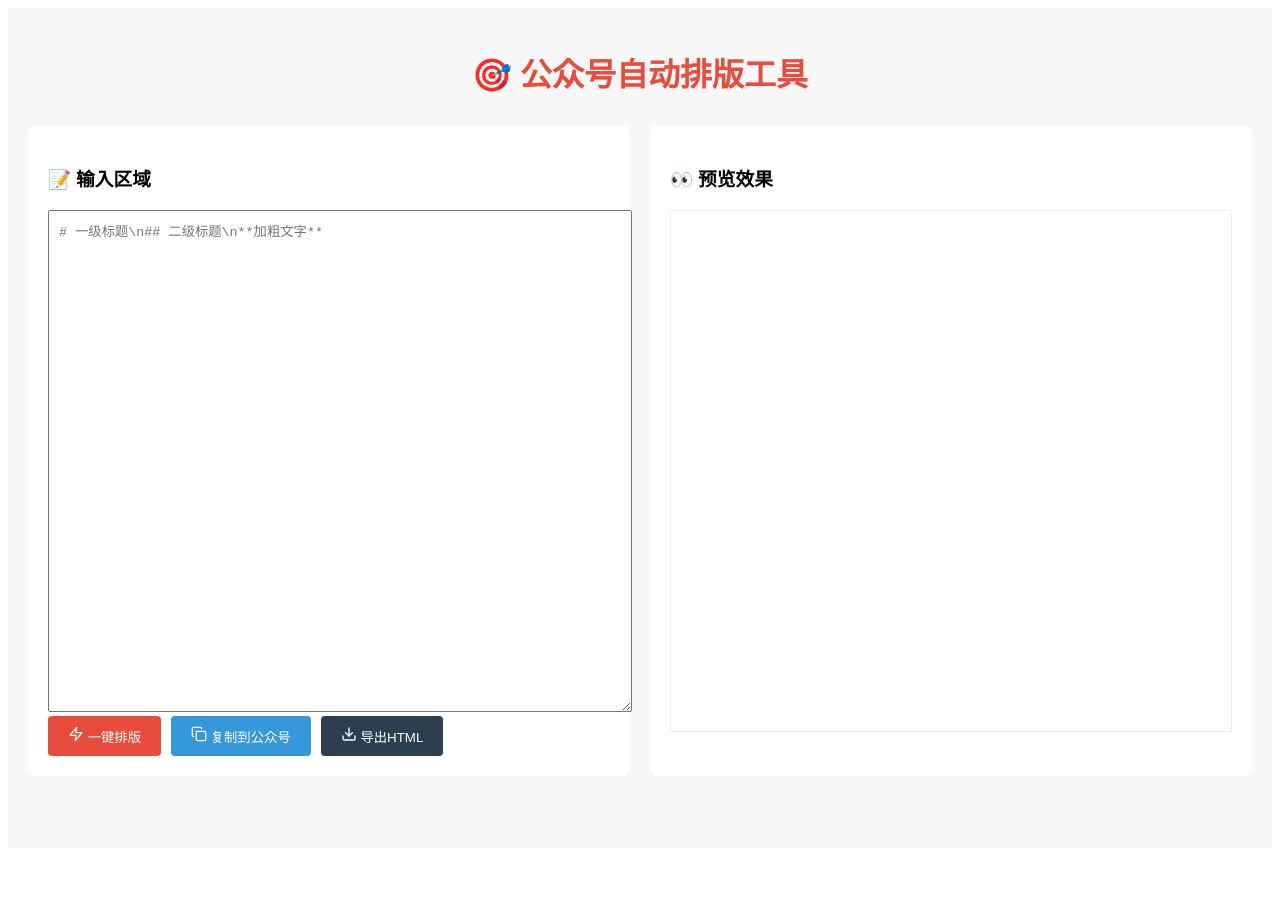
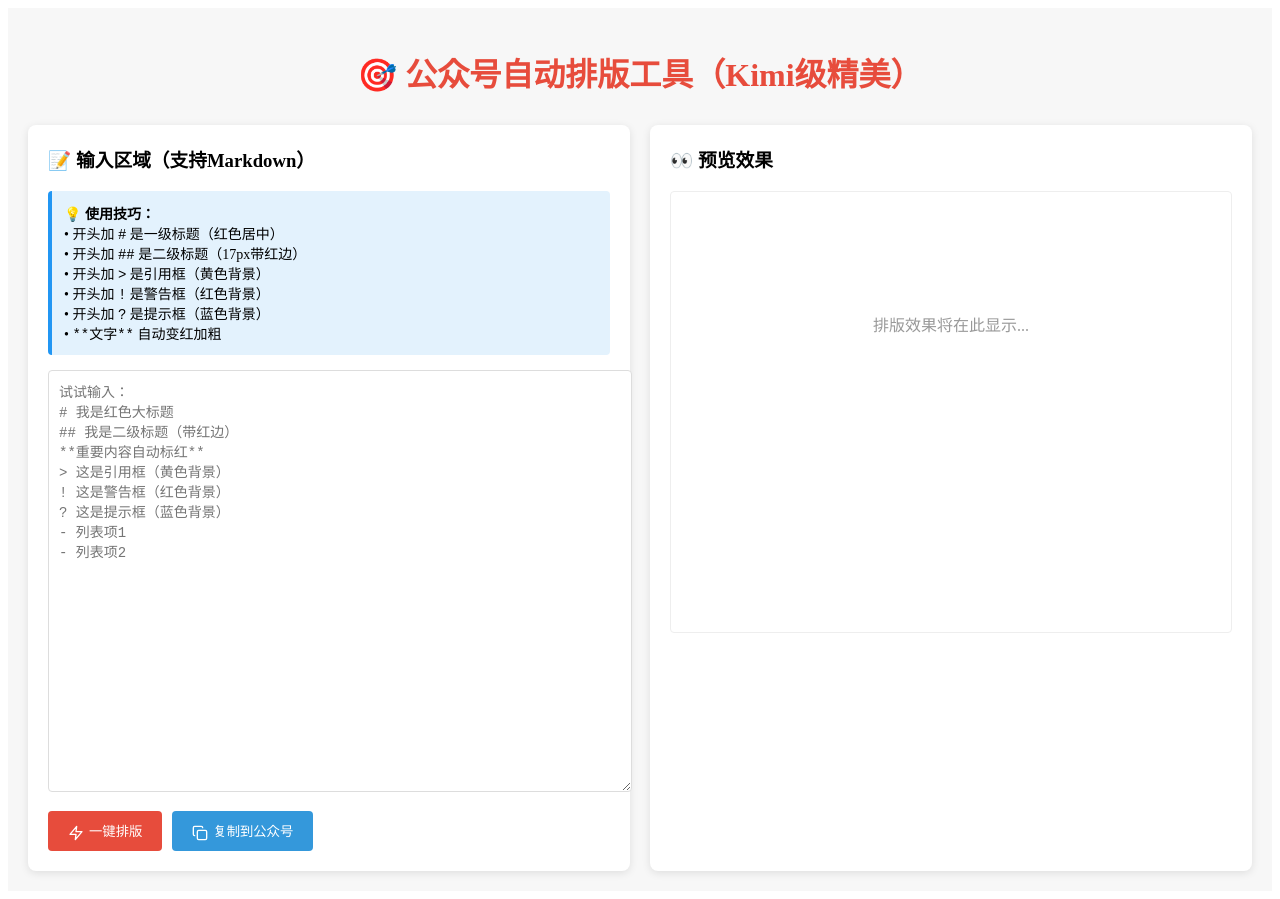
Before and after one commit to liuyiwan888/gzh-formatter, a Next.js app: page / in a window 1280 px wide. Before the commit the page ends 856 px from the top, so only its background shows below. Built offline with nearby package versions, Linux system fonts and the light colour scheme.

Commit message:
Update index.js

```diff
--- a/pages/index.js
+++ b/pages/index.js
@@ -1,6 +1,6 @@
 import { useState } from 'react';
 import { marked } from 'marked';
-import { Copy, Download, Zap } from 'lucide-react';
+import { Copy, Download, Zap, AlertCircle, Info, Quote } from 'lucide-react';
 
 export default function Home() {
   const [markdown, setMarkdown] = useState('');
@@ -8,76 +8,218 @@ export default function Home() {
   const [template, setTemplate] = useState('mimeng');
   const [copied, setCopied] = useState(false);
 
+  // 样式模板（咪蒙风）
   const templates = {
     mimeng: {
-      name: '咪蒙风',
-      title: 'font-size:24px;color:#e74c3c;font-weight:bold;text-align:center;margin:30px 0;',
-      h2: 'font-size:17px;color:#2c3e50;font-weight:bold;margin:25px 0 15px 0;padding-bottom:10px;border-bottom:2px solid #e74c3c;',
-      p: 'font-size:16px;line-height:1.8;color:#333;margin:15px 0;text-align:justify;'
+      name: '咪蒙爆款风',
+      // 一级标题：红色、居中、24px
+      title: 'font-size:24px;color:#e74c3c;font-weight:bold;text-align:center;margin:30px 0;line-height:1.5;',
+      // 二级标题：17px、标黑、红色底边
+      h2: 'font-size:17px;color:#2c3e50;font-weight:bold;margin:25px 0 15px 0;padding-bottom:8px;border-bottom:2px solid #e74c3c;',
+      // 正文：16px、行距1.8
+      p: 'font-size:16px;line-height:1.8;color:#333;margin:15px 0;text-align:justify;',
+      // 引用框：黄色背景
+      blockquote: 'background:#fff9e6;border-left:4px solid #f1c40f;padding:15px;margin:20px 0;border-radius:4px;',
+      // 提示框：蓝色背景
+      info: 'background:#e3f2fd;border-left:4px solid #2196f3;padding:15px;margin:20px 0;border-radius:4px;',
+      // 警告框：红色背景
+      warning: 'background:#ffebee;border-left:4px solid #f44336;padding:15px;margin:20px 0;border-radius:4px;'
     }
   };
 
+  // 关键词自动标红
+  const highlightKeywords = (text) => {
+    const keywords = ['核心', '关键', '重要', '推荐', '警告', '注意', '必看', '绝招', '秘诀', '干货', '痛点', '爽点'];
+    keywords.forEach(k => {
+      const regex = new RegExp(`(${k})`, 'g');
+      text = text.replace(regex, `<span style="color:#e74c3c;font-weight:bold;">$1</span>`);
+    });
+    return text;
+  };
+
+  // 格式化文章
   const formatArticle = () => {
-    if (!markdown.trim()) return alert('请先输入文章内容！');
+    if (!markdown.trim()) {
+      alert('请先输入文章内容！');
+      return;
+    }
+
     const current = templates[template];
     const renderer = new marked.Renderer();
 
+    // 一级标题
     renderer.heading = (text, level) => {
-      if (level === 1) return `<h1 style="${current.title}">${text}</h1>`;
-      if (level === 2) return `<h2 style="${current.h2}">${text}</h2>`;
+      if (level === 1) {
+        return `<h1 style="${current.title}">${text}</h1>`;
+      }
+      // 二级标题
+      if (level === 2) {
+        return `<h2 style="${current.h2}">${text}</h2>`;
+      }
       return `<h3 style="font-size:16px;color:#333;font-weight:bold;margin:20px 0 10px 0;">${text}</h3>`;
     };
 
+    // 正文段落
     renderer.paragraph = (text) => {
-      return `<p style="${current.p}">${text}</p>`;
+      // 检查是否是特殊块
+      if (text.startsWith('> ')) {
+        // 引用框
+        const content = text.replace('> ', '');
+        return `<blockquote style="${current.blockquote}">${highlightKeywords(content)}</blockquote>`;
+      }
+      if (text.startsWith('! ')) {
+        // 警告框
+        const content = text.replace('! ', '');
+        return `<div style="${current.warning}"><span style="font-weight:bold;">⚠️ 警告：</span>${highlightKeywords(content)}</div>`;
+      }
+      if (text.startsWith('? ')) {
+        // 提示框
+        const content = text.replace('? ', '');
+        return `<div style="${current.info}"><span style="font-weight:bold;">💡 提示：</span>${highlightKeywords(content)}</div>`;
+      }
+      return `<p style="${current.p}">${highlightKeywords(text)}</p>`;
+    };
+
+    // 列表
+    renderer.list = (body) => {
+      return `<ul style="font-size:16px;margin:10px 0;padding-left:20px;">${body}</ul>`;
+    };
+
+    renderer.listitem = (text) => {
+      return `<li style="margin:8px 0;">${highlightKeywords(text)}</li>`;
+    };
+
+    // 加粗
+    renderer.strong = (text) => {
+      return `<strong style="color:#e74c3c;font-weight:bold;">${text}</strong>`;
+    };
+
+    // 行内代码
+    renderer.codespan = (code) => {
+      return `<code style="background:#f4f4f4;padding:2px 6px;border-radius:3px;font-size:14px;border:1px solid #ddd;">${code}</code>`;
     };
 
     marked.setOptions({ renderer });
     setHtml(marked.parse(markdown));
   };
 
+  // 一键复制
   const copyToClipboard = async () => {
-    if (!html) return alert('请先排版！');
+    if (!html) {
+      alert('请先排版！');
+      return;
+    }
+
+    const fullHTML = `<!DOCTYPE html>
+<html>
+<head>
+  <meta charset="UTF-8">
+  <meta name="viewport" content="width=device-width, initial-scale=1.0">
+  <title>公众号文章</title>
+  <style>
+    body { margin: 0; padding: 20px; background: #f7f7f7; }
+    .container { max-width: 700px; margin: 0 auto; background: #fff; padding: 30px; border-radius: 8px; }
+  </style>
+</head>
+<body>
+  <div class="container">${html}</div>
+</body>
+</html>`;
+
+    try {
       const tempDiv = document.createElement('div');
-    tempDiv.innerHTML = html;
+      tempDiv.innerHTML = fullHTML;
       document.body.appendChild(tempDiv);
+
       const range = document.createRange();
       range.selectNodeContents(tempDiv);
       const selection = window.getSelection();
       selection.removeAllRanges();
       selection.addRange(range);
+
       document.execCommand('copy');
       document.body.removeChild(tempDiv);
+
       setCopied(true);
       setTimeout(() => setCopied(false), 2000);
+    } catch (err) {
+      alert('复制失败，请手动复制');
+    }
   };
 
   return (
-    <div style={{ minHeight: '100vh', background: '#f7f7f7', padding: '20px' }}>
-      <h1 style={{ textAlign: 'center', color: '#e74c3c', marginBottom: '30px' }}>🎯 公众号自动排版工具</h1>
-      <div style={{ maxWidth: '1400px', margin: '0 auto' }}>
+    <div style={{ minHeight: '100vh', background: '#f7f7f7' }}>
+      <div style={{ maxWidth: '1400px', margin: '0 auto', padding: '20px' }}>
+        <h1 style={{ textAlign: 'center', color: '#e74c3c', marginBottom: '30px' }}>
+          🎯 公众号自动排版工具（Kimi级精美）
+        </h1>
+
         <div style={{ display: 'grid', gridTemplateColumns: '1fr 1fr', gap: '20px' }}>
-          <div style={{ background: '#fff', padding: '20px', borderRadius: '8px' }}>
-            <h3>📝 输入区域</h3>
+          {/* 左侧输入区 */}
+          <div style={{ background: '#fff', padding: '20px', borderRadius: '8px', boxShadow: '0 2px 8px rgba(0,0,0,0.1)' }}>
+            <h3 style={{ marginTop: 0 }}>📝 输入区域（支持Markdown）</h3>
+
+            {/* 使用提示 */}
+            <div style={{ background: '#e3f2fd', borderLeft: '4px solid #2196f3', padding: '12px', marginBottom: '15px', borderRadius: '4px', fontSize: '14px' }}>
+              <strong>💡 使用技巧：</strong><br/>
+              • 开头加 <code>#</code> 是一级标题（红色居中）<br/>
+              • 开头加 <code>##</code> 是二级标题（17px带红边）<br/>
+              • 开头加 <code>&gt;</code> 是引用框（黄色背景）<br/>
+              • 开头加 <code>!</code> 是警告框（红色背景）<br/>
+              • 开头加 <code>?</code> 是提示框（蓝色背景）<br/>
+              • <code>**文字**</code> 自动变红加粗
+            </div>
+
             <textarea
               value={markdown}
               onChange={e => setMarkdown(e.target.value)}
-              style={{ width: '100%', height: '60vh', padding: '10px' }}
-              placeholder="# 一级标题\n## 二级标题\n**加粗文字**"
+              style={{
+                width: '100%',
+                height: '50vh',
+                padding: '10px',
+                border: '1px solid #ddd',
+                borderRadius: '4px',
+                fontSize: '14px',
+                fontFamily: 'monospace',
+                resize: 'vertical'
+              }}
+              placeholder={`试试输入：
+# 我是红色大标题
+## 我是二级标题（带红边）
+**重要内容自动标红**
+> 这是引用框（黄色背景）
+! 这是警告框（红色背景）
+? 这是提示框（蓝色背景）
+- 列表项1
+- 列表项2
+`}
             />
-            <button onClick={formatArticle} style={{ padding: '10px 20px', background: '#e74c3c', color: '#fff', border: 'none', borderRadius: '4px', marginRight: '10px' }}>
-              <Zap size={16} /> 一键排版
+
+            <div style={{ marginTop: '15px' }}>
+              <button onClick={formatArticle} style={{ padding: '10px 20px', background: '#e74c3c', color: '#fff', border: 'none', borderRadius: '4px', cursor: 'pointer', marginRight: '10px' }}>
+                <Zap size={16} style={{ verticalAlign: 'middle', marginRight: '5px' }} />
+                一键排版
               </button>
-            <button onClick={copyToClipboard} style={{ padding: '10px 20px', background: '#3498db', color: '#fff', border: 'none', borderRadius: '4px', marginRight: '10px' }}>
-              <Copy size={16} /> {copied ? '已复制！' : '复制到公众号'}
-            </button>
-            <button onClick={() => { const blob = new Blob([`<div style="max-width:700px;margin:0 auto;background:#fff;padding:30px;border-radius:8px">${html}</div>`], { type: 'text/html' }); const url = URL.createObjectURL(blob); const a = document.createElement('a'); a.href = url; a.download = `文章_${Date.now()}.html`; a.click(); }} style={{ padding: '10px 20px', background: '#2c3e50', color: '#fff', border: 'none', borderRadius: '4px' }}>
-              <Download size={16} /> 导出HTML
+
+              <button onClick={copyToClipboard} style={{ padding: '10px 20px', background: copied ? '#2ecc71' : '#3498db', color: '#fff', border: 'none', borderRadius: '4px', cursor: 'pointer', marginRight: '10px' }}>
+                <Copy size={16} style={{ verticalAlign: 'middle', marginRight: '5px' }} />
+                {copied ? '✅ 已复制！' : '复制到公众号'}
               </button>
             </div>
-          <div style={{ background: '#fff', padding: '20px', borderRadius: '8px' }}>
-            <h3>👀 预览效果</h3>
-            <div style={{ minHeight: '60vh', border: '1px solid #eee', padding: '20px' }} dangerouslySetInnerHTML={{ __html: html }} />
+          </div>
+
+          {/* 右侧预览区 */}
+          <div style={{ background: '#fff', padding: '20px', borderRadius: '8px', boxShadow: '0 2px 8px rgba(0,0,0,0.1)', overflow: 'auto' }}>
+            <h3 style={{ marginTop: 0 }}>👀 预览效果</h3>
+            <div style={{ minHeight: '50vh', border: '1px solid #eee', padding: '20px', borderRadius: '4px' }}>
+              {html ? (
+                <div dangerouslySetInnerHTML={{ __html: html }} />
+              ) : (
+                <p style={{ color: '#999', textAlign: 'center', marginTop: '100px' }}>
+                  排版效果将在此显示...
+                </p>
+              )}
+            </div>
           </div>
         </div>
       </div>
```
Lines whose indentation alone changed are shown as unchanged.
